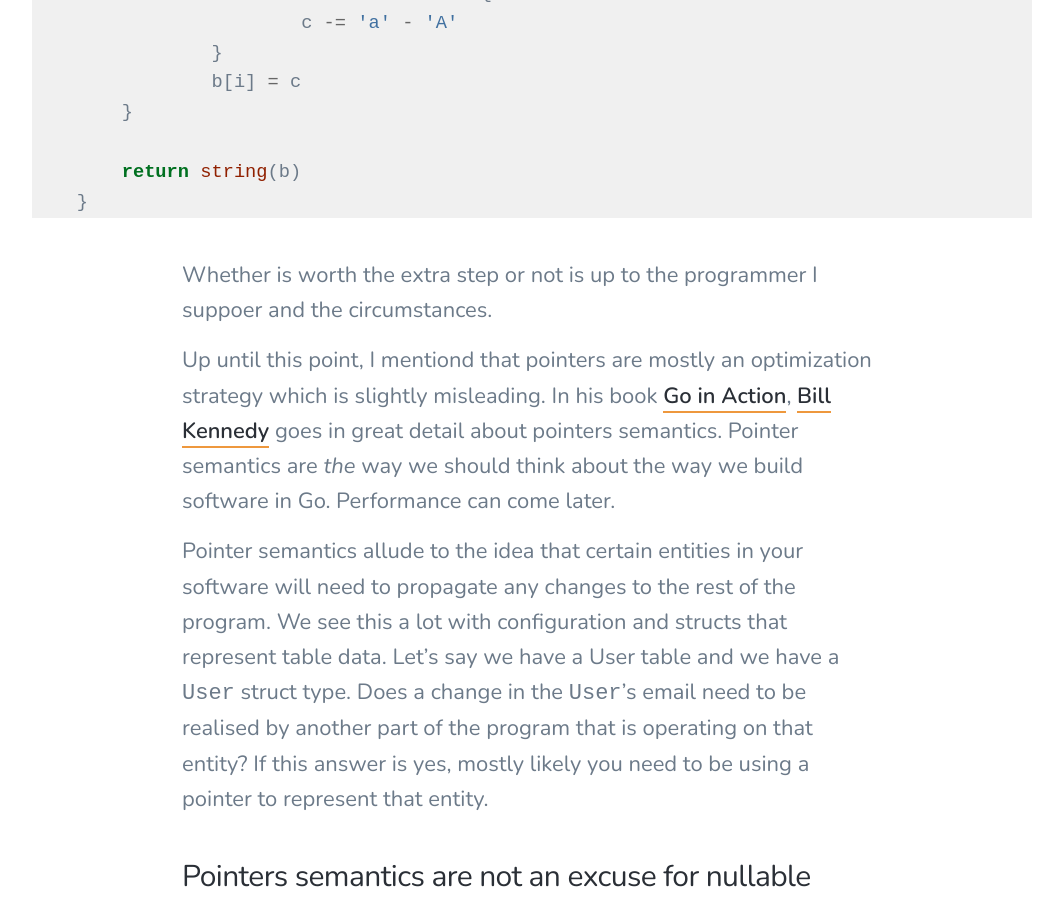
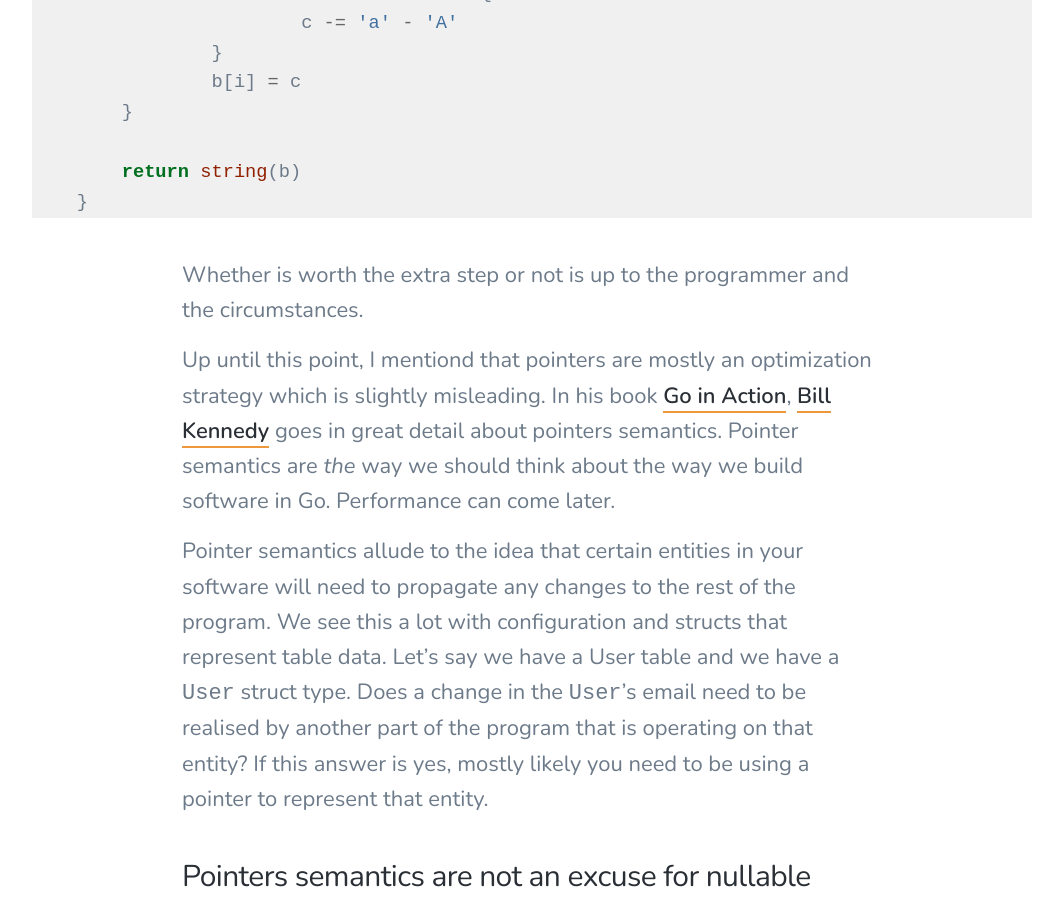
Before and after one commit to PericlesTheo/periclestheo.github.io, a Jekyll site: the page built from _posts/2019-04-01-pointer-misuse-in-go.md, in a window 1280 px wide and 900 px high, scrolled down 7691 px. Shown: the whole window, without its empty margins (108-1171 px from the left). Built offline with Jekyll 4.4.1, drawn with Linux system fonts in a browser that asks for light colours; nearby versions of some CDN libraries.

```diff
--- a/_posts/2019-04-01-pointer-misuse-in-go.md
+++ b/_posts/2019-04-01-pointer-misuse-in-go.md
@@ -182,7 +182,7 @@ Great. But we can make it more Go-like based on what we have discussed so far.
     }
 {% endhighlight %}
 
-Whether is worth the extra step or not is up to the programmer I suppoer and the circumstances.
+Whether is worth the extra step or not is up to the programmer and the circumstances.
 
 Up until this point, I mentiond that pointers are mostly an optimization strategy which is slightly misleading. In his book [Go in Action](https://www.manning.com/books/go-in-action), [Bill Kennedy](https://twitter.com/goinggodotnet) goes in great detail about pointers semantics. Pointer semantics are _the_ way we should think about the way we build software in Go. Performance can come later.
 
```
Also changed, not shown: other parts of _posts/2019-04-01-pointer-misuse-in-go.md (+1 -1 lines), 3 other files.
